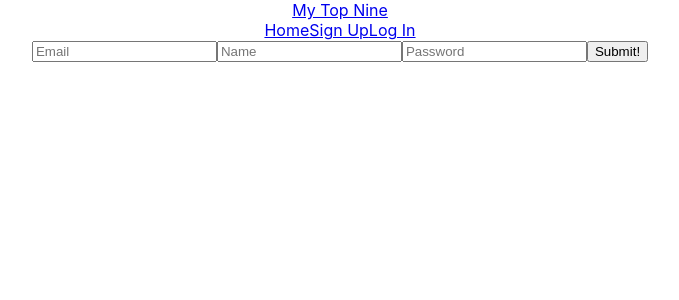
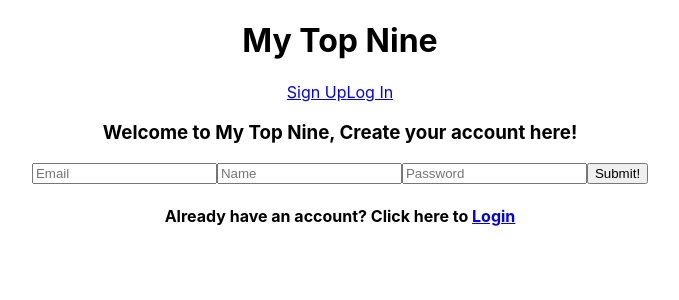
Before and after one commit to Bdavis90/Front-End, a React (Create React App) app in the folder my-top-nine/: page /signup in a window 1280 px wide. Shown: the top 300 px of the page, without its empty margins (300-979 px from the left). Built offline with nearby package versions, Linux system fonts and the light colour scheme.

Commit message:
Created routes and links for navigation, added content to sign up page

```diff
--- a/my-top-nine/src/App.js
+++ b/my-top-nine/src/App.js
@@ -6,6 +6,7 @@ import PrivateRoute from "./utils/PrivateRoute";
 import Home from "./components/Home";
 import Navigation from "./components/Navigation";
 import FormikSignUpForm from "./components/SignUp";
+import FormikLoginForm from './components/Login';
 
 function App(props) {
   console.log(props);
@@ -13,7 +14,8 @@ function App(props) {
   return (
     <div className="App">
       <Navigation />
-      <Route path="/signup" component={FormikSignUpForm} />
+      <Route exact path="/signup" component={FormikSignUpForm} />
+      <Route exact path="/login" component={FormikLoginForm} />
       <PrivateRoute path="/home" component={Home} />
     </div>
   );
--- a/my-top-nine/src/components/Login.js
+++ b/my-top-nine/src/components/Login.js
@@ -30,7 +30,7 @@ const FormikLoginForm = withFormik({
           .min(6, "Password must be 6 chararcters or longer")
           .required("Password is required")
       }),
-    handleSubmit(values) {
+    handleSubmit(values, props) {
         console.log(values);
           AxiosWithAuth()
             .post("/auth/login", values)
--- a/my-top-nine/src/components/Navigation.js
+++ b/my-top-nine/src/components/Navigation.js
@@ -1,4 +1,5 @@
 import React from "react";
+import {NavLink} from "react-router-dom";
 import Nav from "react-bootstrap/Nav";
 import Navbar from "react-bootstrap/Navbar";
 // import Form from 'react-bootstrap/Form';
@@ -6,20 +7,25 @@ import Navbar from "react-bootstrap/Navbar";
 
 const Navigation = () => {
   return (
-    <Navbar bg="light" expand="lg">
-      <Navbar.Brand inline href="#home">
-        My Top Nine
-      </Navbar.Brand>
-      <Nav className="mr-auto" inline>
-        <Nav.Link href="#home">Home</Nav.Link>
-        <Nav.Link href="#signup">Sign Up</Nav.Link>
-        <Nav.Link href="#login">Log In</Nav.Link>
-      </Nav>
-      {/* <Form inline>
-        <FormControl type="text" placeholder="Search" className="mr-sm-2" />
-        <Button variant="outline-success">Search</Button>
-        </Form> */}
-    </Navbar>
+    <div>
+    <h1>My Top Nine</h1>
+    <NavLink to="/signup">Sign Up</NavLink>
+    <NavLink to="/login">Log In</NavLink>
+    </div>
+    // <Navbar bg="light" expand="lg">
+    //   <Navbar.Brand inline href="#home">
+    //     My Top Nine
+    //   </Navbar.Brand>
+    //   <Nav className="mr-auto" inline>
+    //     <Nav.Link href="#home">Home</Nav.Link>
+    //     <Nav.Link href="#signup">Sign Up</Nav.Link>
+    //     <Nav.Link href="#login">Log In</Nav.Link>
+    //   </Nav>
+    //   {/* <Form inline>
+    //     <FormControl type="text" placeholder="Search" className="mr-sm-2" />
+    //     <Button variant="outline-success">Search</Button>
+    //     </Form> */}
+    // </Navbar>
   );
 };
 
--- a/my-top-nine/src/components/SignUp.js
+++ b/my-top-nine/src/components/SignUp.js
@@ -2,16 +2,25 @@ import React, { useEffect } from "react";
 import { withFormik, Form, Field } from "formik";
 import * as Yup from "yup";
 import AxiosWithAuth from "../utils/AxiosWithAuth";
+import {Link} from 'react-router-dom';
 
 function SignUp(props) {
   console.log(props);
   return (
+    <div>
+      <div>
+        <h3>Welcome to My Top Nine, Create your account here!</h3>
+      </div>
       <Form>
         <Field type="text" name="email" placeholder="Email" />
         <Field type="text" name="name" placeholder="Name" />
         <Field type="text" name="password" placeholder="Password" />
         <button type="submit">Submit!</button>
       </Form>
+      <div>
+        <h4>Already have an account? Click here to <a href="login">Login</a></h4>
+      </div>
+    </div>
   );
 }
 
@@ -34,7 +43,7 @@ const FormikSignUpForm = withFormik({
           .min(6, "Password must be 6 chararcters or longer")
           .required("Password is required")
       }),
-    handleSubmit(values) {
+    handleSubmit(values, props) {
         console.log(values);
           AxiosWithAuth()
             .post("/auth/register", values)
```
Lines whose indentation alone changed are shown as unchanged.
